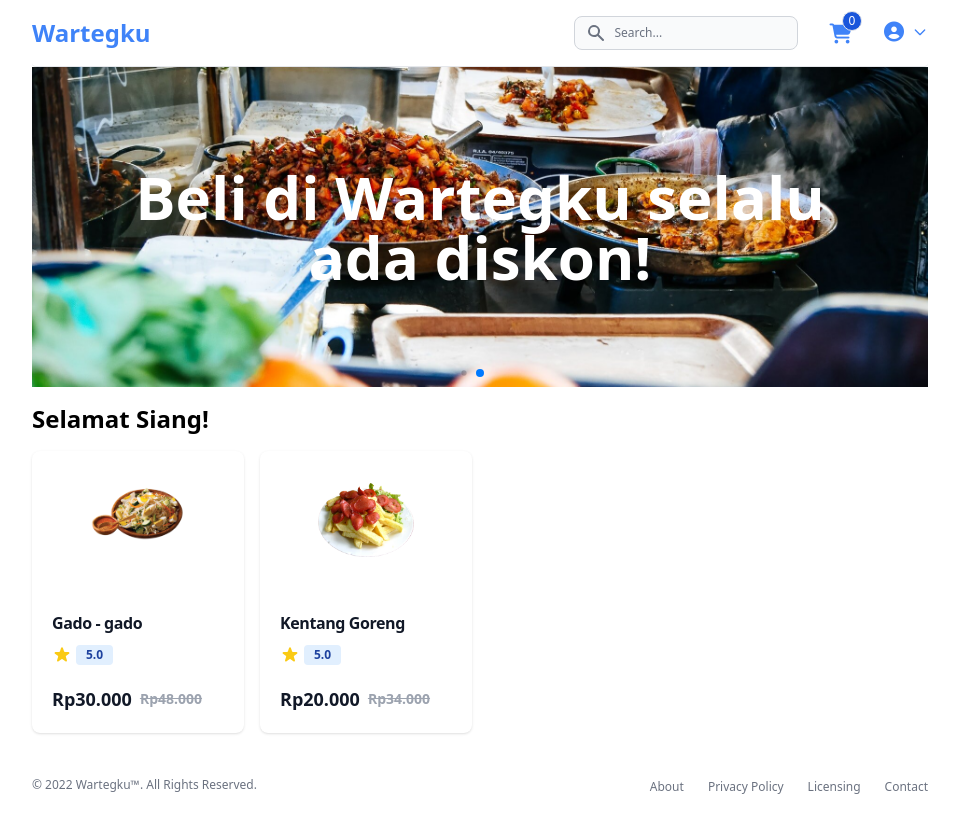
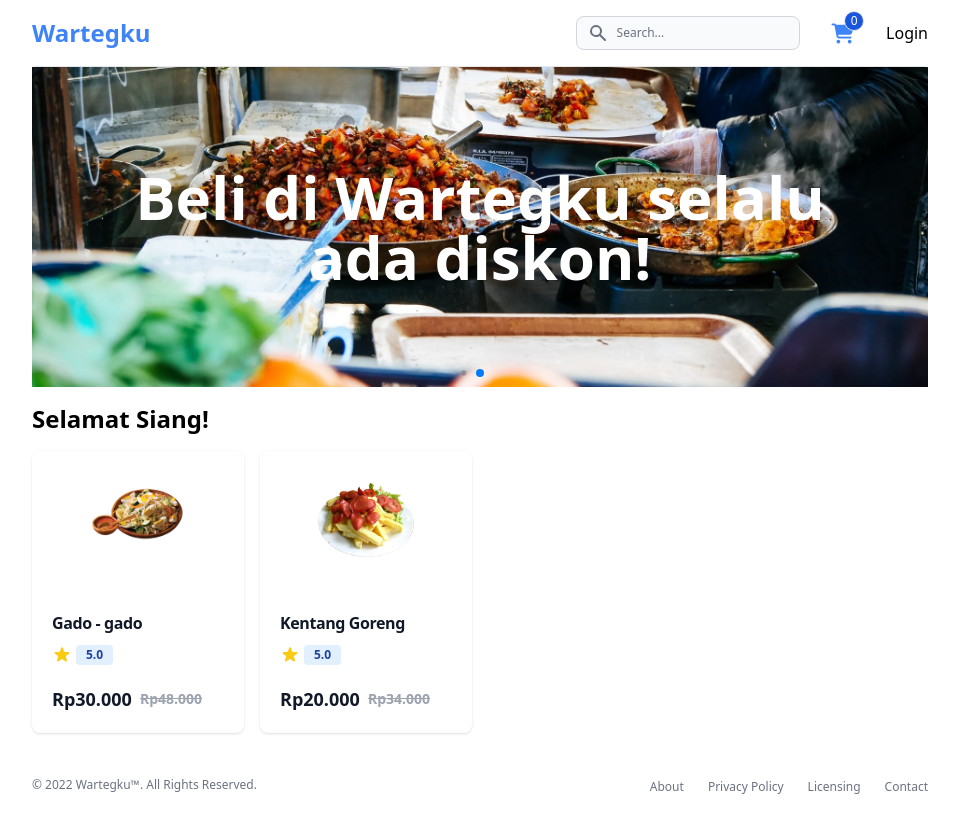
Before and after one commit to adamrayw/Wartegku, a React (Create React App) app: page / in a window 1280 px wide. Shown: the top 832 px of the page, without its empty margins (160-1119 px from the left). Built offline with nearby package versions, Linux system fonts and the light colour scheme.

Commit message:
Add login button

```diff
--- a/src/components/Navbar.jsx
+++ b/src/components/Navbar.jsx
@@ -40,6 +40,11 @@ export default function Navbar() {
                                 <i className="fa-solid fa-cart-shopping fa-lg"></i>
                             </div>
                         </Link>
+                        {/* IF NOT LOGGED IN */}
+                        <div>
+                            <Link to="/login">Login</Link>
+                        </div>
+                        {/* IF LOGGED IN
                         <div>
                             <button id="dropdownButton" data-dropdown-toggle="dropdown" className=" inline-flex items-center text-blue-500 dark:bg-blue-600 dark:hover:bg-blue-700 dark:focus:ring-blue-800" type="button"> <i className="fa-solid fa-circle-user fa-lg"></i><svg className="ml-2 w-4 h-4" fill="none" stroke="currentColor" viewBox="0 0 24 24" xmlns="http://www.w3.org/2000/svg"><path strokeLinecap="round" strokeLinejoin="round" strokeWidth="2" d="M19 9l-7 7-7-7"></path></svg></button>
 
@@ -61,6 +66,7 @@ export default function Navbar() {
                             </div>
 
                         </div>
+                        */}
                     </div>
                 </div>
             </div>
```
